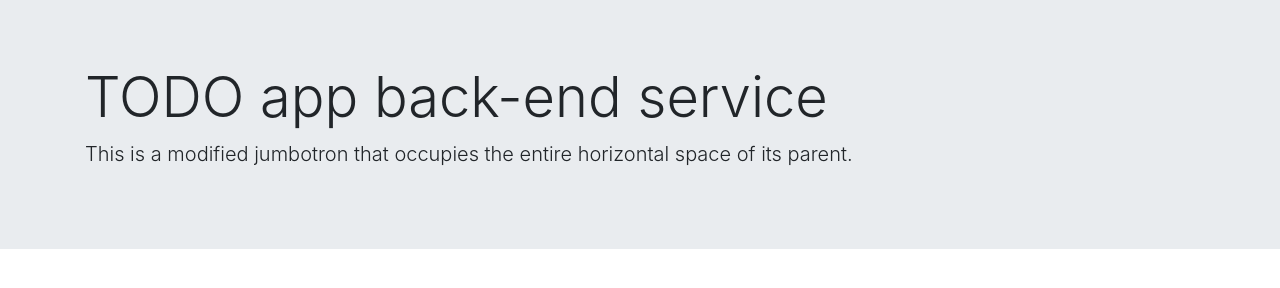
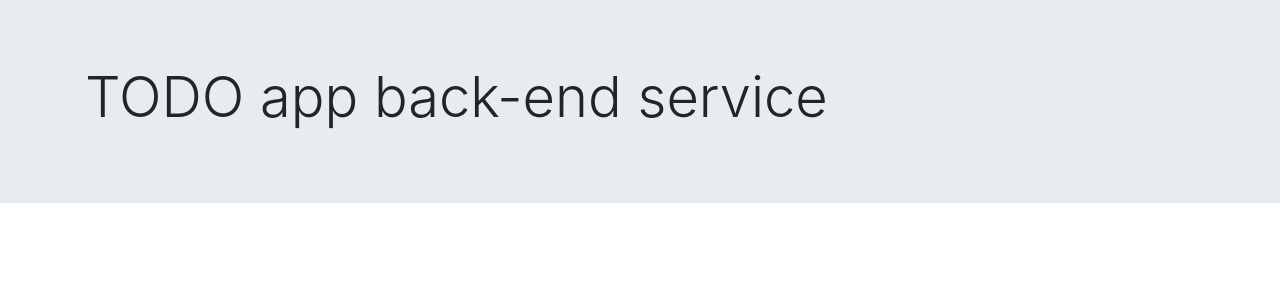
Before and after one commit to Lopezsarmiento/todo-app-backend, a website: page public/index.html in a window 1280 px wide. Drawn offline with nearby package versions, Linux system fonts and the light colour scheme.

Commit message:
updating static html

```diff
--- a/public/index.html
+++ b/public/index.html
@@ -22,10 +22,6 @@
     <div class="jumbotron jumbotron-fluid">
       <div class="container">
         <h1 class="display-4">TODO app back-end service</h1>
-        <p class="lead">
-          This is a modified jumbotron that occupies the entire horizontal space
-          of its parent.
-        </p>
       </div>
     </div>
     <!-- Optional JavaScript -->
```
